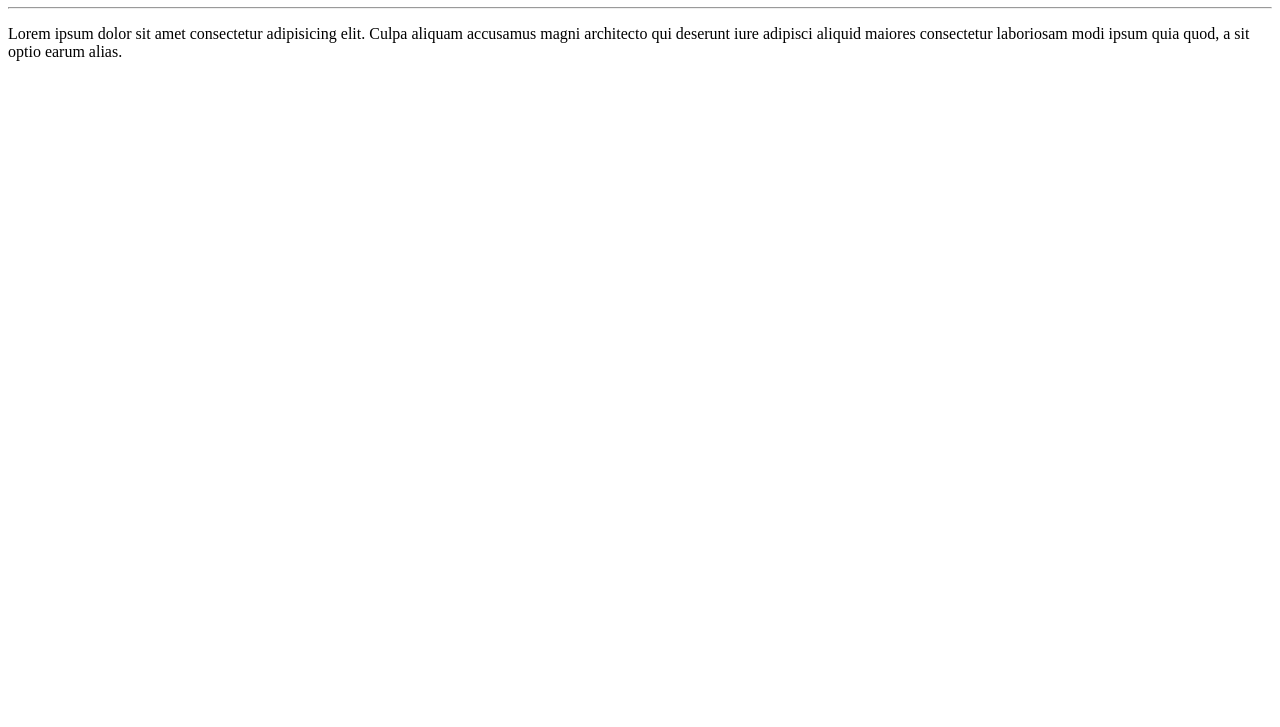
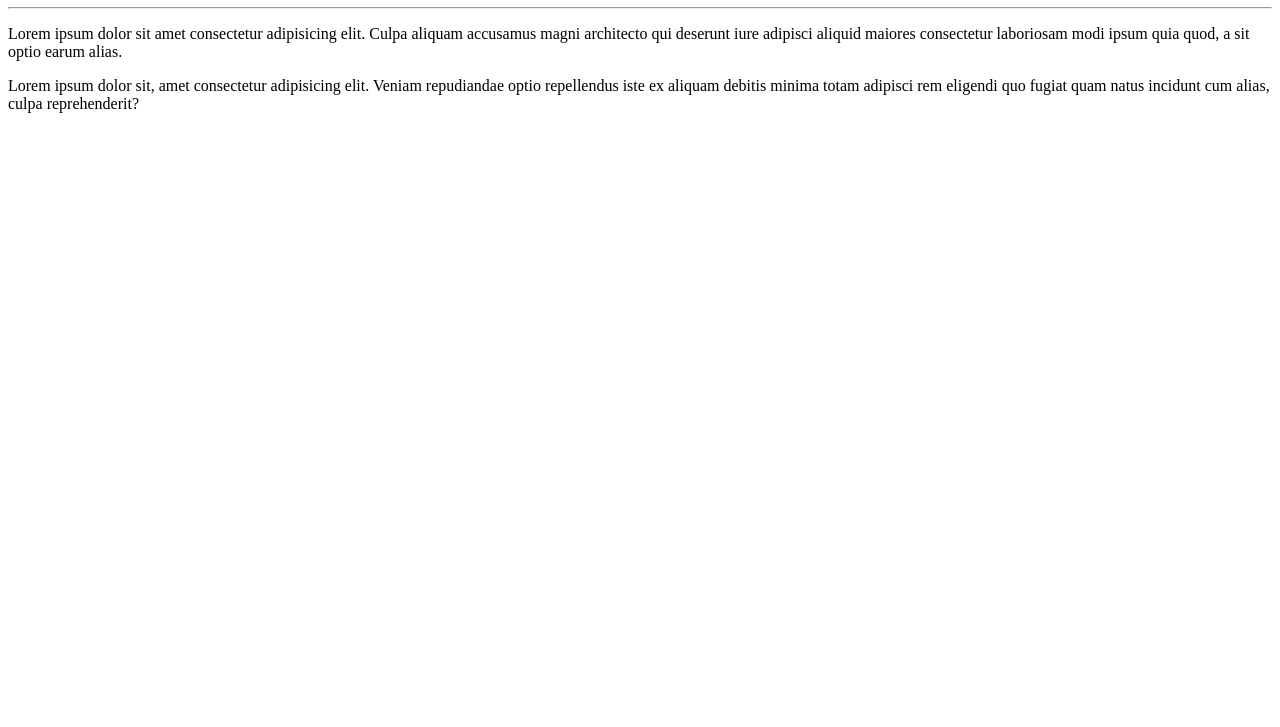
Before and after one commit to karollsantana/Ola-Mundo, a plain HTML site: page site-exemplo/index.html in a window 1280 px wide. Shown: the part 73-800 px from the top of the page. Drawn offline with Linux system fonts and the light colour scheme.

Commit message:
adcionei um parágrafo

```diff
--- a/site-exemplo/index.html
+++ b/site-exemplo/index.html
@@ -1,3 +1,9 @@
+
+<!-- U: Untracked - o index não estava sendo monitorado, não havia sido commitado apara o Git
+
+     M: já está no Git, foi modificado-->
+
+
 <!DOCTYPE html>
 <html lang="pt-br">
 <head>
@@ -9,6 +15,6 @@
     <h1>Olá, Mundo</h1>
     <hr>
     <p>Lorem ipsum dolor sit amet consectetur adipisicing elit. Culpa aliquam accusamus magni architecto qui deserunt iure adipisci aliquid maiores consectetur laboriosam modi ipsum quia quod, a sit optio earum alias.</p>
-
+    <p>Lorem ipsum dolor sit, amet consectetur adipisicing elit. Veniam repudiandae optio repellendus iste ex aliquam debitis minima totam adipisci rem eligendi quo fugiat quam natus incidunt cum alias, culpa reprehenderit?</p>
 </body>
 </html>
```
